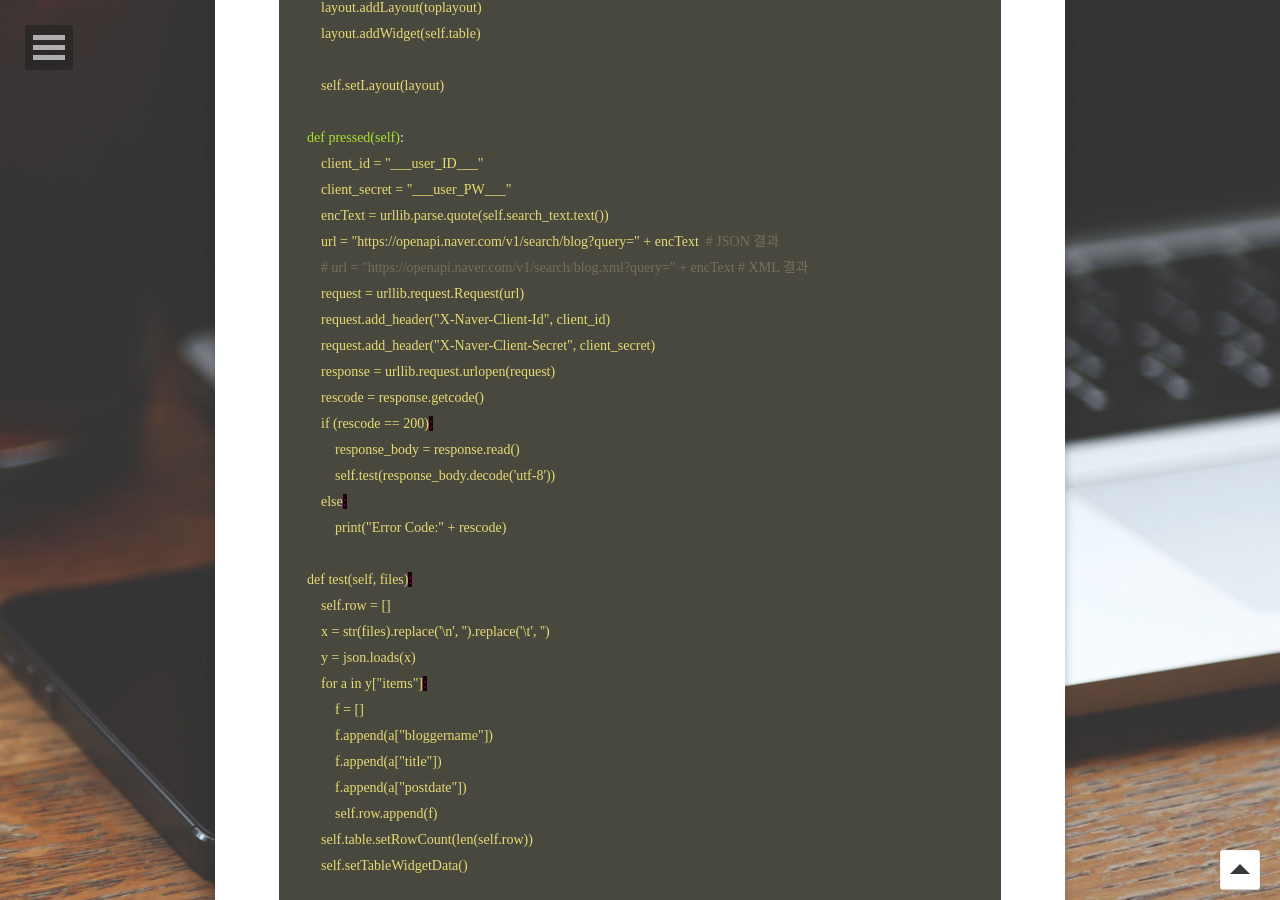
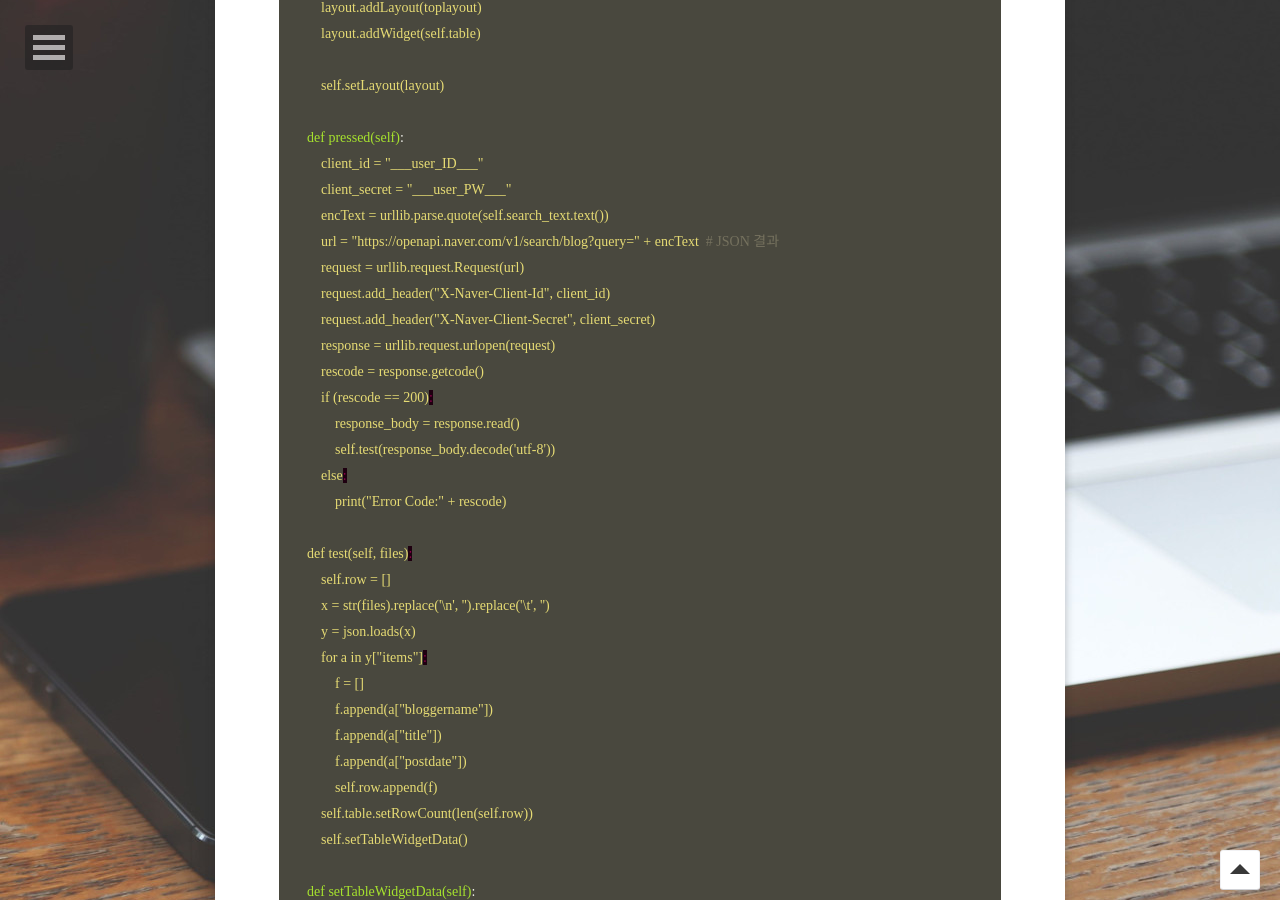
Before and after one commit to jjjuun888/jjjuun888.github.com, a Jekyll site: the page built from _posts/2022-12-18-NaverSearch.md, in a window 1280 px wide and 900 px high, scrolled down 1368 px. Built offline with Jekyll 4.4.1, drawn with Linux system fonts in a browser that asks for light colours; some web fonts are replaced; comment, search, counter and statistics services are not loaded; part of the change alters nothing that is shown.

Commit message:
Update 2022-12-18-NaverSearch.md

```diff
--- a/_posts/2022-12-18-NaverSearch.md
+++ b/_posts/2022-12-18-NaverSearch.md
@@ -2,7 +2,7 @@
 layout: post
 title:  "[Python]NaverBlog_search"
 date:   2022-12-18
-excerpt: "네이버 블로그 검색(PyQt)"
+excerpt: "네이버 블로그 검색(PyQt, 웹 Json파싱)"
 project: true
 tag:
 - blog
@@ -59,7 +59,6 @@ class MyWindow(QWidget):
         client_secret = "___user_PW___"
         encText = urllib.parse.quote(self.search_text.text())
         url = "https://openapi.naver.com/v1/search/blog?query=" + encText  # JSON 결과
-        # url = "https://openapi.naver.com/v1/search/blog.xml?query=" + encText # XML 결과
         request = urllib.request.Request(url)
         request.add_header("X-Naver-Client-Id", client_id)
         request.add_header("X-Naver-Client-Secret", client_secret)
```
